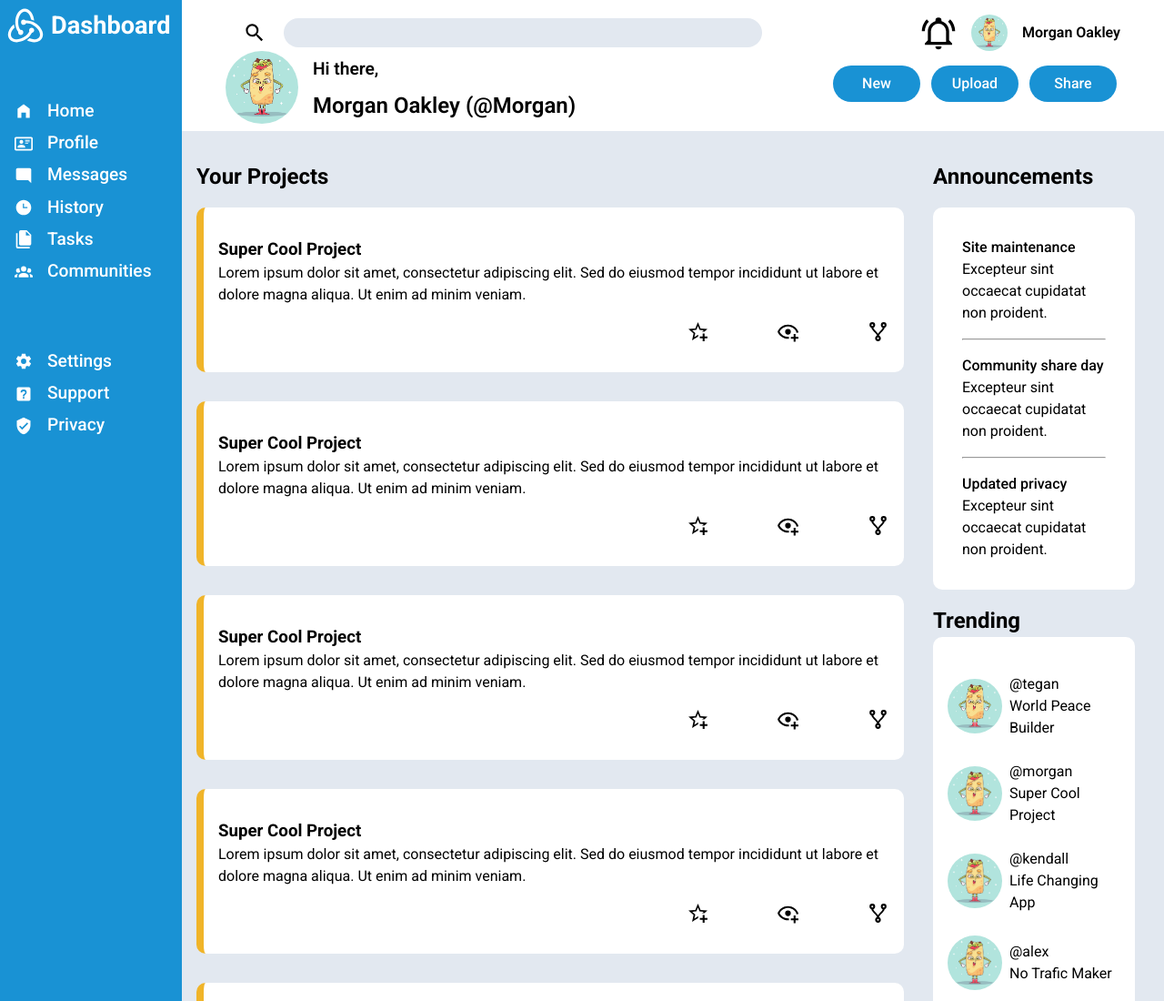
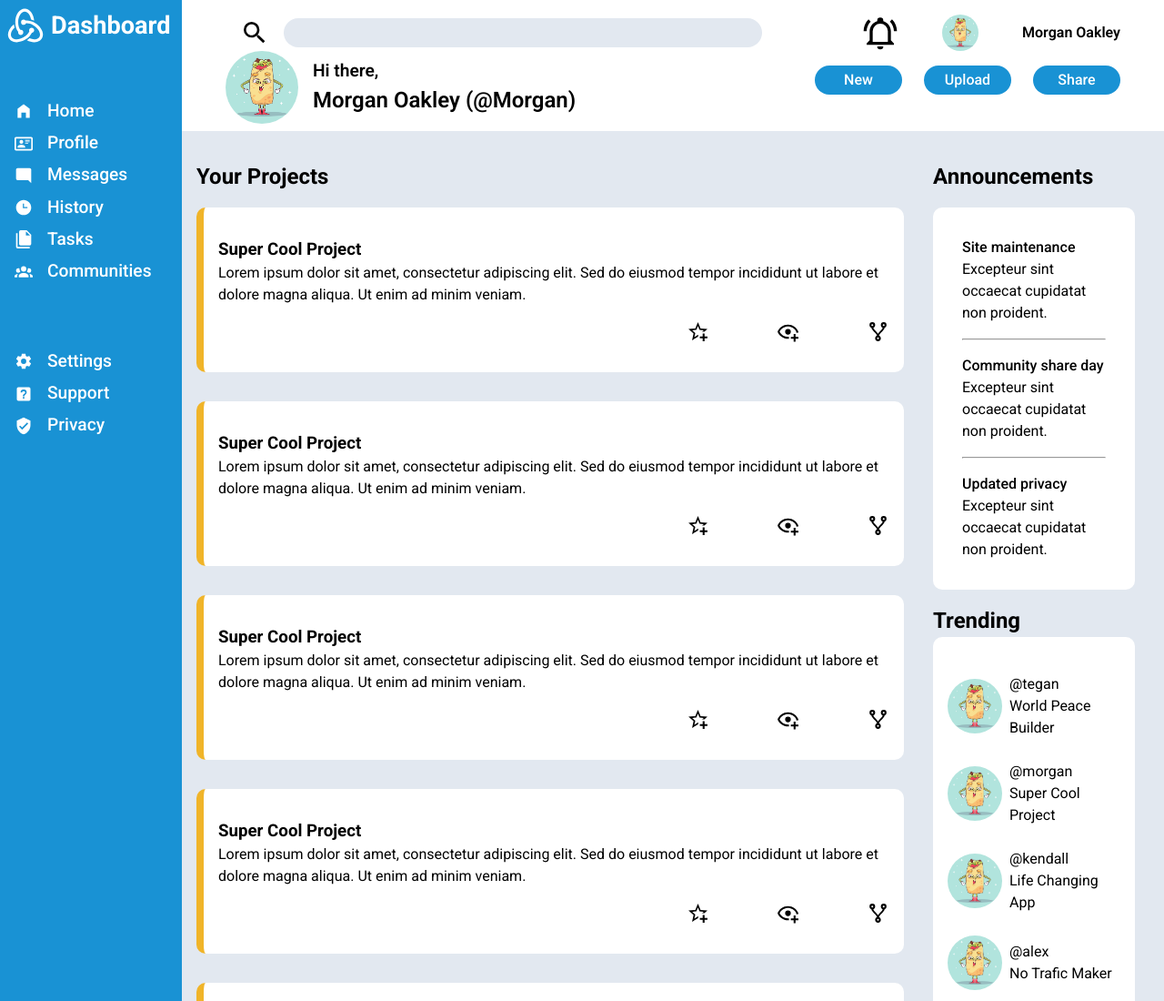
Before and after one commit to DanielCHodgson/admin-dashboard, a plain HTML site: page index.html in a window 1280 px wide. Shown: the top 1100 px of the page at 91% size. Drawn offline with Linux system fonts and the light colour scheme.

Commit message:
Updated heder search, profile, widgets and buttons section to use flex instad of grid

```diff
--- a/index.html
+++ b/index.html
@@ -27,8 +27,10 @@
             <div class="user">
                 <img id="primary-pfp" class="profile-pic" src="./res/icons/mrs-burrito.jpeg" height="80px" width="80px"
                     alt="Profile pic">
-                <p id="greeting">Hi there,</p>
-                <p id="username">Morgan Oakley (@Morgan)</p>
+                <div class="subtitle">
+                    <p id="greeting">Hi there,</p>
+                    <p id="username">Morgan Oakley (@Morgan)</p>
+                </div>
             </div>
             <div class="buttons">
                 <button>New</button>
--- a/styles.css
+++ b/styles.css
@@ -40,14 +40,13 @@ li img,
 .search {
     padding-left: 1rem;
     grid-row: 1 / 2;
-    display: grid;
-    grid-template-columns: auto 1fr;
+    display: flex;
     gap: 1rem;
     align-items: center;
 }
 
 .search img {
-    min-width: 20px;
+    min-width: 1rem;
 }
 
 .search input {
@@ -56,24 +55,26 @@ li img,
     background-color: #E2E8F0;
     border: none;
     border-radius: 25px;
+    flex-grow: 1;
 }
 
 .widgets {
-    display: grid;
-    grid-template-columns: 1fr auto auto;
-    justify-items: end;
+    display: flex;
+   justify-content: flex-end;
     align-items: center;
-    gap: 1rem;
-
+    gap: 3rem;
     font-weight: 600;
 }
 
 .user {
     min-width: 200px;
-    display: grid;
-    grid-template: 1fr 1fr / auto 1fr;
+    display: flex;
     justify-items: start;
     align-items: center;
+}
+.user .subtitle {
+    display: flex;
+    flex-direction: column;
 }
 
 .profile-pic {
@@ -105,19 +106,12 @@ li img,
 @media (max-width: 999px) {
 
     .user {
-        grid-template: repeat(3, auto) / 1fr;
         padding-top: 1rem;
         gap: 0.2rem;
     }
 
     #primary-pfp {
         margin-left: 1rem;
-        justify-self: left;
-        grid-area: 1 / 1 / 2 / 2;
-    }
-
-    #greeting {
-        grid-area: 2 / 1 / 3 / 1;
     }
 
 
@@ -126,7 +120,6 @@ li img,
     }
 
     #username {
-        grid-area: 3 / 1 / 4 / 2;
         font-size: 1.2rem;
     }
 
@@ -137,10 +130,9 @@ li img,
 .buttons {
     height: 3rem;
     font-weight: 500;
-    display: grid;
-    grid-template-columns: 100px 100px 100px;
-    gap: 0.5rem;
-    justify-content: end;
+    display: flex;
+    justify-content: flex-end;
+    gap: 1.5rem;
 }
 
 .buttons button {
@@ -149,7 +141,7 @@ li img,
     border: none;
     border-radius: 25px;
     width: 6rem;
-    height: 2.5rem;
+    height: 2rem;
 }
 
 
```
